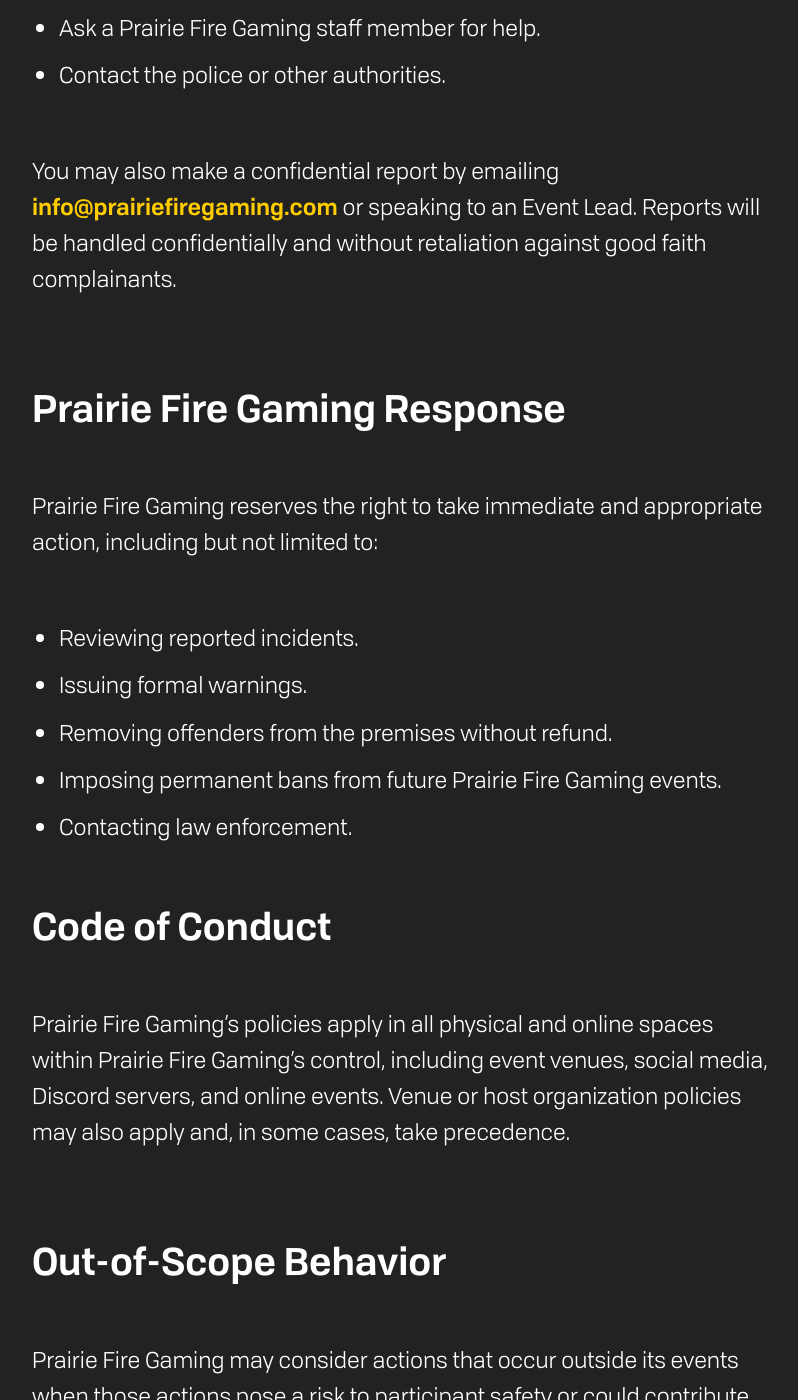
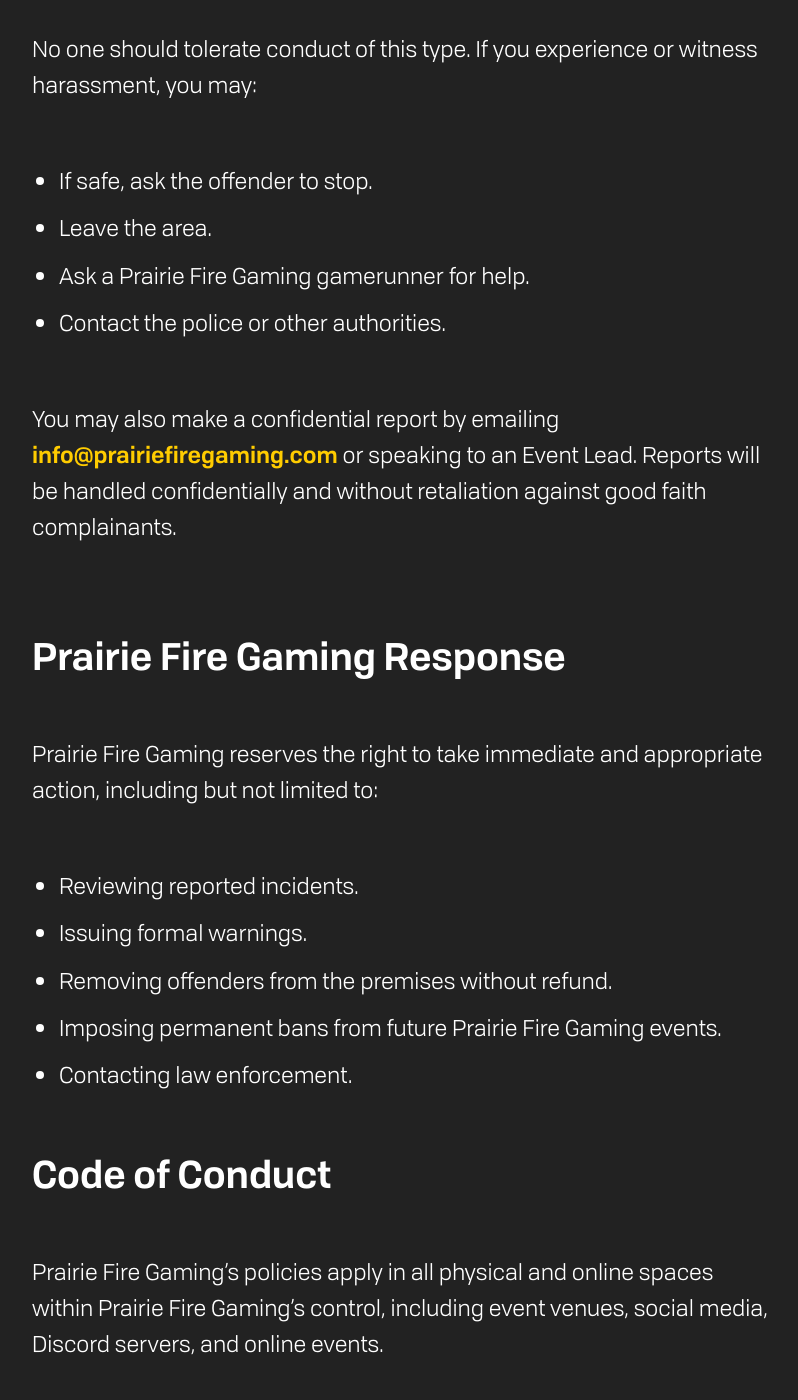
Before and after one commit to jedlimke/prairiefiregaming.com, a Jekyll site: the page built from policies/safety-policy.md, in a window 1280 px wide and 1400 px high, scrolled down 3443 px. Shown: the whole window, without its empty margins (238-1036 px from the left). Built offline with Jekyll 4.4.1, drawn with Linux system fonts in a browser that asks for light colours; some of the changed text lies outside the part shown.

Commit message:
Better policies.

```diff
--- a/policies/safety-policy.md
+++ b/policies/safety-policy.md
@@ -7,7 +7,7 @@
 # Safety Policy
 
 <div class="callout" markdown="1">
-Don't be a dick.
+**Don't be a dick.**
 
 Megagames can get tense—assume good faith and call people in, not out. That said, we have zero tolerance for harassment. Everyone is welcome and everyone is accountable. If you experience or witness harassment, find a gamerunner immediately or email [info@prairiefiregaming.com](mailto:info@prairiefiregaming.com). We'll take swift action, including removal and bans if needed.
 </div>
@@ -15,6 +15,10 @@
 ## Purpose
 
 **Prairie Fire Gaming** is dedicated to providing a safe, inclusive environment where everyone is treated with dignity and respect. We welcome people of all backgrounds, including LGBTQ+ and trans folks—you belong here. Harassment or unwelcome conduct, whether verbal, physical, visual, or in any other form, is strictly prohibited. This policy applies to all persons involved in the operation or attendance of any venue or event in which Prairie Fire Gaming is involved. Prairie Fire Gaming will not tolerate harassment of anyone, by anyone, including participants, vendors, hosts, volunteers, or staff.
+
+<div class="callout important" markdown="1" data-label="Important">
+Venue and host organization policies may supersede or expand upon this policy. Prairie Fire Gaming will make reasonable efforts to inform participants of any additional policies, but participants are encouraged to review venue-specific policies independently.
+</div>
 
 ## Respectful Conflict
 
@@ -44,7 +48,7 @@
 No one should tolerate conduct of this type. If you experience or witness harassment, you may:
 - If safe, ask the offender to stop.
 - Leave the area.
-- Ask a Prairie Fire Gaming staff member for help.
+- Ask a Prairie Fire Gaming gamerunner for help.
 - Contact the police or other authorities.
 
 You may also make a confidential report by emailing **[info@prairiefiregaming.com](mailto:info@prairiefiregaming.com)** or speaking to an Event Lead. Reports will be handled confidentially and without retaliation against good faith complainants.
@@ -58,7 +62,7 @@
 - Contacting law enforcement.
 
 ## Code of Conduct
-Prairie Fire Gaming's policies apply in all physical and online spaces within Prairie Fire Gaming's control, including event venues, social media, Discord servers, and online events. Venue or host organization policies may also apply and, in some cases, take precedence.
+Prairie Fire Gaming's policies apply in all physical and online spaces within Prairie Fire Gaming's control, including event venues, social media, Discord servers, and online events.
 
 ## Out-of-Scope Behavior
 Prairie Fire Gaming may consider actions that occur outside its events when those actions pose a risk to participant safety or could contribute to a hostile environment at Prairie Fire Gaming activities. Examples include:
```
Also changed, not shown: other parts of policies/safety-policy.md (+3 -0 lines), policies/media-policy.md (+7 -3 lines).
